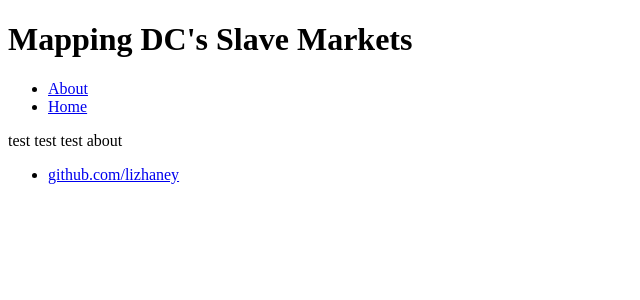
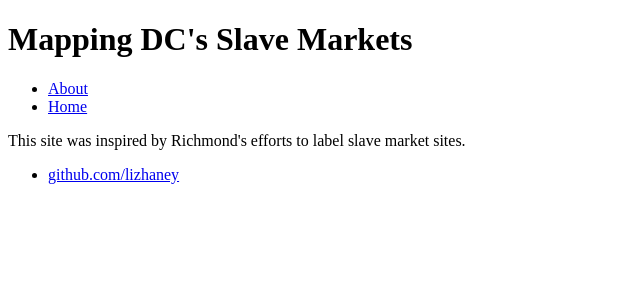
Before and after one commit to lizhaney/dc_slave_markets, a Jekyll site: the page built from about/index.html, in a window 1280 px wide. Shown: the top 300 px of the page, without its empty margins (0-640 px from the left). Built offline with Jekyll 4.4.1, drawn with Linux system fonts in a browser that asks for light colours.

Commit message:
Update index.html

```diff
--- a/about/index.html
+++ b/about/index.html
@@ -1,6 +1,6 @@
 ---
+title: About
 layout: default
-title: About
 ---
 
-test test test about
+This site was inspired by Richmond's efforts to label slave market sites.
```
